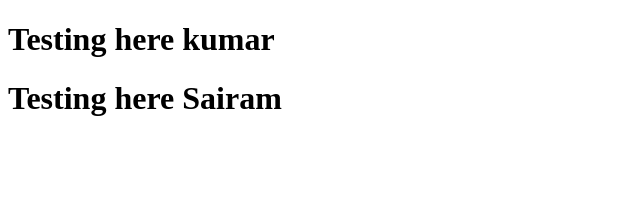
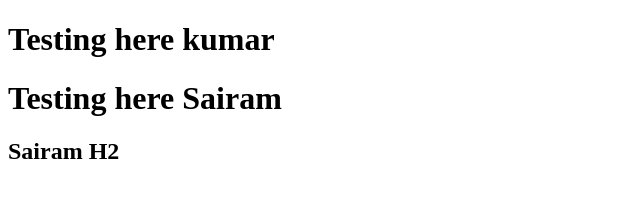
Before and after one commit to schigurupatis/50-Projects-HTML-CSS-JavaScript, a plain HTML site: page 04_Testing/index.html in a window 1280 px wide. Shown: the whole page, without its empty margins (0-640 px from the left). Drawn offline with Linux system fonts and the light colour scheme.

Commit message:
Update index.html

```diff
--- a/04_Testing/index.html
+++ b/04_Testing/index.html
@@ -10,6 +10,7 @@
 
     <h1 id="test">Testing here kumar</h1>
     <h1 id="test">Testing here Sairam</h1>
+    <h2 id="test"> Sairam H2</h2>
 
     <script src="script.js"></script>
 </body>
```
